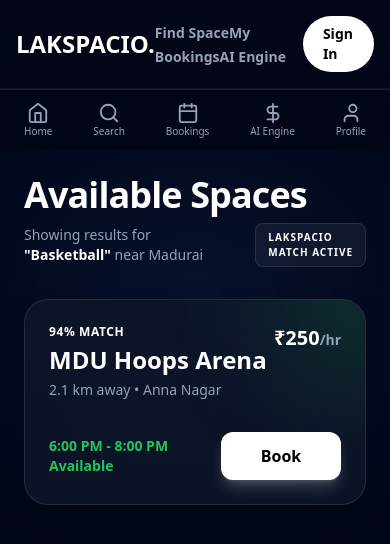
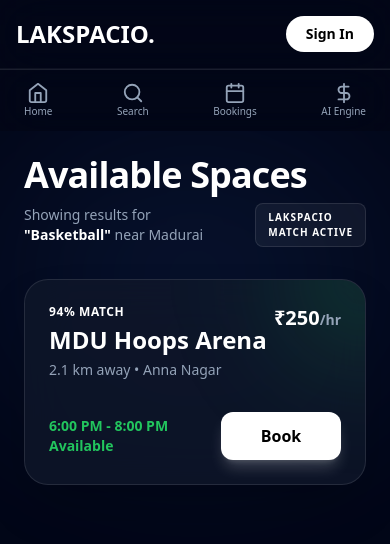
Before and after one commit to dheenadhayalan071-debug/lakspacio, a Next.js app: page / in a window 390 px wide. Shown: the top 544 px of the page. Built offline with nearby package versions, Linux system fonts and the light colour scheme.

Commit message:
Refactor Navigation component for better layout
Updated the Navigation component to improve layout and mobile responsiveness. Adjusted the mobile bottom navigation and removed unnecessary elements.

```diff
--- a/src/components/Navigation.tsx
+++ b/src/components/Navigation.tsx
@@ -18,40 +18,26 @@ export default function Navigation() {
 
   return (
     <>
+      {/* 🚨 FIXED: Ultra-Clean Top Header (No more squished text) */}
       <nav className="flex items-center justify-between p-4 md:p-6 border-b border-white/5 sticky top-0 bg-brand-black/80 backdrop-blur-xl z-50">
         <Link href="/" className="text-2xl font-black tracking-tighter hover:text-brand-blue transition-colors">
           LAKSPACIO.
         </Link>
-
-        {/* 🚨 FIXED: Changed from md:flex to lg:flex to protect mobile screens */}
-        <div className="hidden lg:flex gap-8 items-center">
-          {!isOwner ? (
-            <>
-              <Link href="/search" className="text-sm font-semibold text-slate-400 hover:text-white transition-colors">Find Space</Link>
-              <Link href="/bookings" className="text-sm font-semibold text-slate-400 hover:text-white transition-colors">My Bookings</Link>
-              <Link href="/ai" className="text-sm font-semibold text-slate-400 hover:text-brand-blue transition-colors">AI Engine</Link>
-            </>
-          ) : (
-            <>
-              <Link href="/facility" className="text-sm font-semibold text-slate-400 hover:text-white transition-colors">Facility Hub</Link>
-              <Link href="/admin" className="text-sm font-semibold text-slate-400 hover:text-brand-neon transition-colors">Intelligence</Link>
-              <Link href="/ai" className="text-sm font-semibold text-slate-400 hover:text-brand-blue transition-colors">AI Engine</Link>
-            </>
-          )}
-        </div>
 
         {role === "GUEST" ? (
           <Link href="/register" className="text-sm font-bold bg-white text-black px-5 py-2 rounded-full hover:bg-slate-200 transition-colors shadow-[0_0_15px_rgba(255,255,255,0.2)]">
             Sign In
           </Link>
         ) : (
-          <Link href="/profile" className="hidden lg:block text-sm font-bold bg-white/10 text-white px-5 py-2.5 rounded-full hover:bg-white/20 transition-colors border border-white/10">
+          <Link href="/profile" className="text-sm font-bold bg-white/10 text-white px-5 py-2.5 rounded-full hover:bg-white/20 transition-colors border border-white/10">
             Profile
           </Link>
         )}
       </nav>
 
-      <div className="md:hidden fixed bottom-0 left-0 w-full bg-brand-surface/90 backdrop-blur-xl border-t border-white/10 flex justify-between items-center px-6 py-3 z-50">
+      {/* Mobile Bottom App Navigation */}
+      <div className="fixed bottom-0 left-0 w-full bg-brand-surface/95 backdrop-blur-xl border-t border-white/10 flex justify-between items-center px-6 py-3 z-50">
+
         <Link href="/" className="flex flex-col items-center gap-1 text-slate-400 hover:text-white transition-colors">
           <svg xmlns="http://www.w3.org/2000/svg" width="22" height="22" viewBox="0 0 24 24" fill="none" stroke="currentColor" strokeWidth="2" strokeLinecap="round" strokeLinejoin="round"><path d="m3 9 9-7 9 7v11a2 2 0 0 1-2 2H5a2 2 0 0 1-2-2z"/><polyline points="9 22 9 12 15 12 15 22"/></svg>
           <span className="text-[10px] font-medium mt-0.5">Home</span>
@@ -85,10 +71,6 @@ export default function Navigation() {
           <svg xmlns="http://www.w3.org/2000/svg" width="22" height="22" viewBox="0 0 24 24" fill="none" stroke="currentColor" strokeWidth="2" strokeLinecap="round" strokeLinejoin="round"><path d="M12 2v20"/><path d="M17 5H9.5a3.5 3.5 0 0 0 0 7h5a3.5 3.5 0 0 1 0 7H6"/></svg>
           <span className="text-[10px] font-medium mt-0.5">AI Engine</span>
         </Link>
-        <Link href="/profile" className="flex flex-col items-center gap-1 text-slate-400 hover:text-white transition-colors">
-          <svg xmlns="http://www.w3.org/2000/svg" width="22" height="22" viewBox="0 0 24 24" fill="none" stroke="currentColor" strokeWidth="2" strokeLinecap="round" strokeLinejoin="round"><path d="M19 21v-2a4 4 0 0 0-4-4H9a4 4 0 0 0-4 4v2"/><circle cx="14" cy="7" r="4"/></svg>
-          <span className="text-[10px] font-medium mt-0.5">Profile</span>
-        </Link>
       </div>
     </>
   );
```
